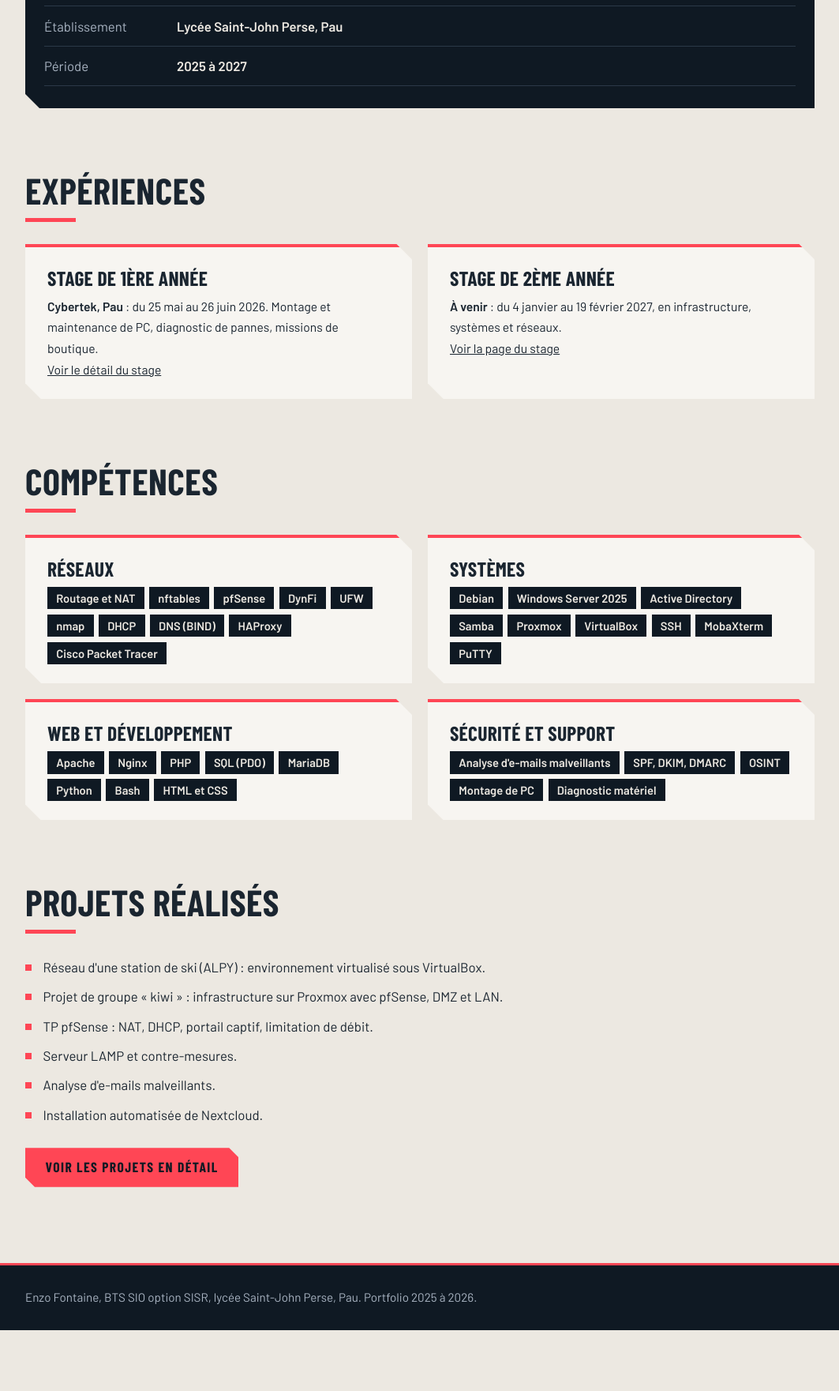
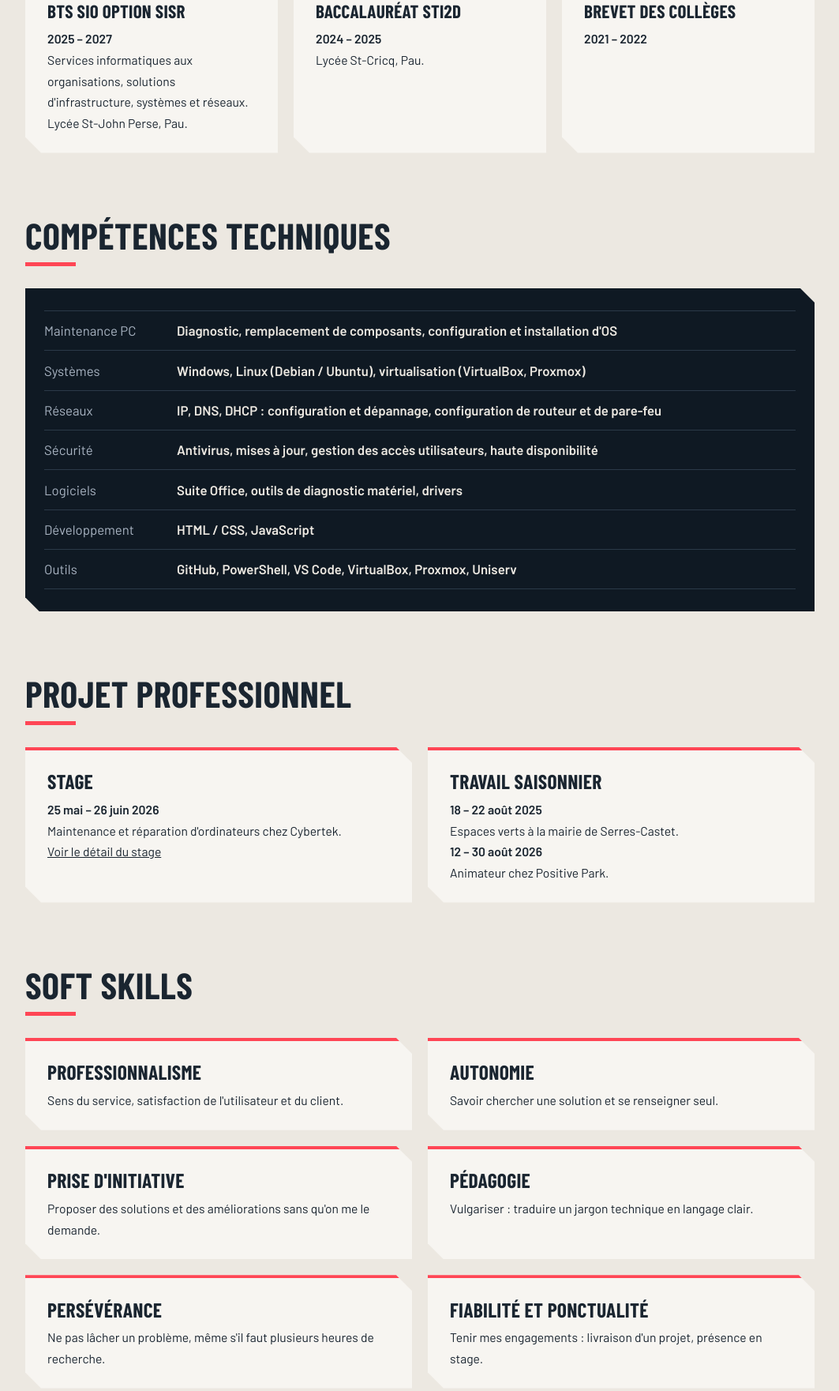
Before and after one commit to MrPeriNozee/Portfolio, a plain HTML site: page cv.html in a window 1280 px wide. Shown: the part 829-2590 px from the top of the page at 79% size, without its empty margins (108-1171 px from the left). Before the commit the page ends 2513 px from the top, so only its background shows below. Drawn offline with nearby package versions, Linux system fonts and the light colour scheme.

Commit message:
Add files via upload

```diff
--- a/cv.html
+++ b/cv.html
@@ -47,9 +47,9 @@
 
   <header class="panel hero">
     <div class="hero-content">
-      <h1>Curriculum vitae</h1>
-      <p class="role">Enzo Fontaine, étudiant en BTS SIO option SISR</p>
-      <p class="lead">Étudiant en deuxième année au lycée Saint-John Perse à Pau, je cherche un stage du 4 janvier au 19 février 2027 en infrastructure, systèmes et réseaux.</p>
+      <h1>Enzo Fontaine</h1>
+      <p class="role">Étudiant en BTS SIO, option SISR</p>
+      <p class="lead">Étudiant en BTS SIO option SISR au lycée St-John Perse de Pau, je suis passionné par l'informatique et la résolution de problèmes techniques. Rigoureux, curieux et patient, je souhaite mettre mes compétences en maintenance, réseaux et support utilisateur au service d'une équipe professionnelle, dans un environnement stimulant où l'informatique joue un rôle central.</p>
       <div class="actions">
         <a class="btn btn-main" href="contact.html">Me contacter</a>
         <a class="btn btn-alt" href="stage1/documents/Rapport_de_stage_Enzo_FONTAINE.pdf">Rapport de stage (PDF)</a>
@@ -57,77 +57,86 @@
     </div>
   </header>
 
-  <section class="block" id="formation">
-    <h2>Formation</h2>
-    <div class="panel panel-sm">
-      <dl class="specs" style="margin-top:0">
-        <div><dt>Diplôme</dt><dd>BTS Services informatiques aux organisations (SIO)</dd></div>
-        <div><dt>Option</dt><dd>SISR : solutions d'infrastructure, systèmes et réseaux</dd></div>
-        <div><dt>Établissement</dt><dd>Lycée Saint-John Perse, Pau</dd></div>
-        <div><dt>Période</dt><dd>2025 à 2027</dd></div>
-      </dl>
-    </div>
-  </section>
-
-  <section class="block" id="experience">
-    <h2>Expériences</h2>
-    <div class="skills">
+  <section class="block" id="formations">
+    <h2>Formations</h2>
+    <div class="projects">
       <article class="card">
-        <h3>Stage de 1ère année</h3>
-        <p><strong>Cybertek, Pau</strong> : du 25 mai au 26 juin 2026. Montage et maintenance de PC, diagnostic de pannes, missions de boutique.</p>
-        <p><a href="stage1/stage-1ere-annee.html">Voir le détail du stage</a></p>
+        <h3>BTS SIO option SISR</h3>
+        <p><strong>2025 – 2027</strong><br>Services informatiques aux organisations, solutions d'infrastructure, systèmes et réseaux. Lycée St-John Perse, Pau.</p>
       </article>
       <article class="card">
-        <h3>Stage de 2ème année</h3>
-        <p><strong>À venir</strong> : du 4 janvier au 19 février 2027, en infrastructure, systèmes et réseaux.</p>
-        <p><a href="stage-2eme-annee.html">Voir la page du stage</a></p>
+        <h3>Baccalauréat STI2D</h3>
+        <p><strong>2024 – 2025</strong><br>Lycée St-Cricq, Pau.</p>
+      </article>
+      <article class="card">
+        <h3>Brevet des collèges</h3>
+        <p><strong>2021 – 2022</strong></p>
       </article>
     </div>
   </section>
 
   <section class="block" id="competences">
-    <h2>Compétences</h2>
+    <h2>Compétences techniques</h2>
+    <div class="panel panel-sm">
+      <dl class="specs" style="margin-top:0">
+        <div><dt>Maintenance PC</dt><dd>Diagnostic, remplacement de composants, configuration et installation d'OS</dd></div>
+        <div><dt>Systèmes</dt><dd>Windows, Linux (Debian / Ubuntu), virtualisation (VirtualBox, Proxmox)</dd></div>
+        <div><dt>Réseaux</dt><dd>IP, DNS, DHCP : configuration et dépannage, configuration de routeur et de pare-feu</dd></div>
+        <div><dt>Sécurité</dt><dd>Antivirus, mises à jour, gestion des accès utilisateurs, haute disponibilité</dd></div>
+        <div><dt>Logiciels</dt><dd>Suite Office, outils de diagnostic matériel, drivers</dd></div>
+        <div><dt>Développement</dt><dd>HTML / CSS, JavaScript</dd></div>
+        <div><dt>Outils</dt><dd>GitHub, PowerShell, VS Code, VirtualBox, Proxmox, Uniserv</dd></div>
+      </dl>
+    </div>
+  </section>
+
+  <section class="block" id="parcours">
+    <h2>Projet professionnel</h2>
     <div class="skills">
       <article class="card">
-        <h3>Réseaux</h3>
-        <ul class="tags">
-          <li>Routage et NAT</li><li>nftables</li><li>pfSense</li><li>DynFi</li><li>UFW</li><li>nmap</li><li>DHCP</li><li>DNS (BIND)</li><li>HAProxy</li><li>Cisco Packet Tracer</li>
-        </ul>
+        <h3>Stage</h3>
+        <p><strong>25 mai – 26 juin 2026</strong><br>Maintenance et réparation d'ordinateurs chez Cybertek.</p>
+        <p><a href="stage1/stage-1ere-annee.html">Voir le détail du stage</a></p>
       </article>
       <article class="card">
-        <h3>Systèmes</h3>
-        <ul class="tags">
-          <li>Debian</li><li>Windows Server 2025</li><li>Active Directory</li><li>Samba</li><li>Proxmox</li><li>VirtualBox</li><li>SSH</li><li>MobaXterm</li><li>PuTTY</li>
-        </ul>
-      </article>
-      <article class="card">
-        <h3>Web et développement</h3>
-        <ul class="tags">
-          <li>Apache</li><li>Nginx</li><li>PHP</li><li>SQL (PDO)</li><li>MariaDB</li><li>Python</li><li>Bash</li><li>HTML et CSS</li>
-        </ul>
-      </article>
-      <article class="card">
-        <h3>Sécurité et support</h3>
-        <ul class="tags">
-          <li>Analyse d'e-mails malveillants</li><li>SPF, DKIM, DMARC</li><li>OSINT</li><li>Montage de PC</li><li>Diagnostic matériel</li>
-        </ul>
+        <h3>Travail saisonnier</h3>
+        <p><strong>18 – 22 août 2025</strong><br>Espaces verts à la mairie de Serres-Castet.</p>
+        <p><strong>12 – 30 août 2026</strong><br>Animateur chez Positive Park.</p>
       </article>
     </div>
   </section>
 
-  <section class="block" id="projets-cv">
-    <h2>Projets réalisés</h2>
-    <ul class="plain">
-      <li>Réseau d'une station de ski (ALPY) : environnement virtualisé sous VirtualBox.</li>
-      <li>Projet de groupe « kiwi » : infrastructure sur Proxmox avec pfSense, DMZ et LAN.</li>
-      <li>TP pfSense : NAT, DHCP, portail captif, limitation de débit.</li>
-      <li>Serveur LAMP et contre-mesures.</li>
-      <li>Analyse d'e-mails malveillants.</li>
-      <li>Installation automatisée de Nextcloud.</li>
-    </ul>
-    <div class="actions"><a class="btn btn-main" href="index.html#projets">Voir les projets en détail</a></div>
+  <section class="block" id="soft-skills">
+    <h2>Soft skills</h2>
+    <div class="skills">
+      <article class="card"><h3>Professionnalisme</h3><p>Sens du service, satisfaction de l'utilisateur et du client.</p></article>
+      <article class="card"><h3>Autonomie</h3><p>Savoir chercher une solution et se renseigner seul.</p></article>
+      <article class="card"><h3>Prise d'initiative</h3><p>Proposer des solutions et des améliorations sans qu'on me le demande.</p></article>
+      <article class="card"><h3>Pédagogie</h3><p>Vulgariser : traduire un jargon technique en langage clair.</p></article>
+      <article class="card"><h3>Persévérance</h3><p>Ne pas lâcher un problème, même s'il faut plusieurs heures de recherche.</p></article>
+      <article class="card"><h3>Fiabilité et ponctualité</h3><p>Tenir mes engagements : livraison d'un projet, présence en stage.</p></article>
+    </div>
   </section>
 
+  <section class="block" id="qualites">
+    <div class="about">
+      <div>
+        <h2>Qualités</h2>
+        <ul class="tags" style="margin-top:0">
+          <li>Rigoureux</li><li>Curieux</li><li>Patient</li><li>À l'écoute</li><li>Autonome</li>
+        </ul>
+      </div>
+      <div>
+        <h2>Langues</h2>
+        <div class="panel panel-sm">
+          <dl class="specs" style="margin-top:0">
+            <div><dt>Français</dt><dd>Langue maternelle</dd></div>
+            <div><dt>Anglais</dt><dd>Niveau B2</dd></div>
+          </dl>
+        </div>
+      </div>
+    </div>
+  </section>
 </main>
 
 <footer class="site-footer">
```
